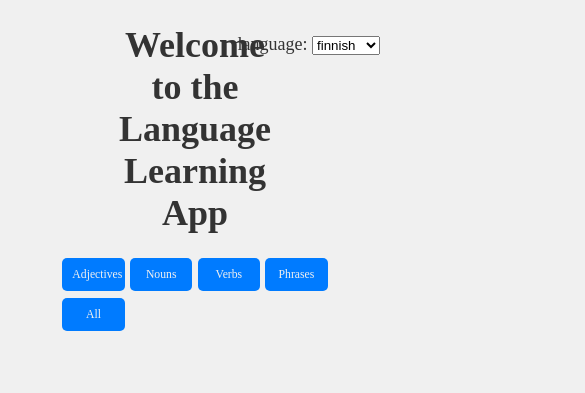
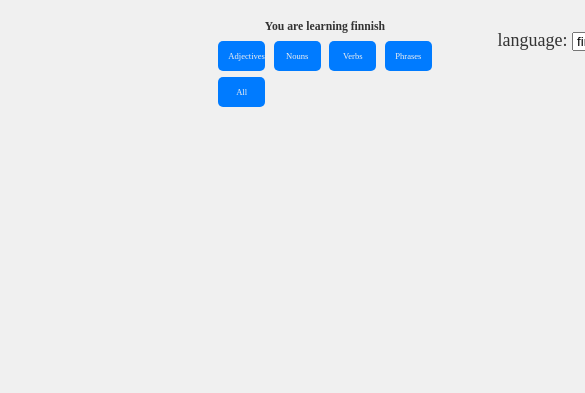
Before and after one commit to doruirimescu/flashcards, a plain HTML site: page index.html in a window 390 px wide. Shown: the top 393 px of the page, 585 px wide, since content can reach past the window. Drawn offline with Linux system fonts and the light colour scheme; a web font is replaced by a local one.

Commit message:
Update structures

```diff
--- a/index.html
+++ b/index.html
@@ -14,7 +14,7 @@
 <body>
     <div class="wrapper">
         <div id="categorySelection">
-            <h1>Welcome to the Language Learning App</h1>
+            <h1 id="welcome"></h1>
             <div class="category" id="category-buttons">
                 <!-- Buttons will be added here dynamically based on the selected language -->
             </div>
--- a/public/css/buttons.css
+++ b/public/css/buttons.css
@@ -56,8 +56,8 @@ button {
 
   @media only screen and (max-width: 700px) {
     .button {
-        width: 16.0vw;
-        font-size: 3.0vw;
+        width: 12.0vw;
+        font-size: 2.2vw;
     }
 
     .icon-button {
--- a/public/css/index.css
+++ b/public/css/index.css
@@ -19,3 +19,9 @@
     justify-content: center;
     margin:auto;
 }
+
+#welcome {
+    font-family: 'IM Fell English SC';
+    font-size: 3vw;
+    text-align: center;
+}
--- a/public/css/style.css
+++ b/public/css/style.css
@@ -8,6 +8,7 @@ body, html {
     font-size: large;
     position: relative;
     margin: auto;
+    min-width: 650px;
   }
 
   .wrapper{
--- a/public/language.js
+++ b/public/language.js
@@ -12,6 +12,12 @@ async function getLanguageData() {
     const response = await fetch(fetch_url);
     const data = await response.json();
     return data;
+}
+
+function updateWelcome()
+{
+    // set the text of the currentLanguage id
+    document.getElementById('welcome').textContent = `You are learning ${currentLanguage}`;
 }
 
 function populateLanguageSelection() {
@@ -57,12 +63,14 @@ async function init()
     localStorage.setItem('languageData', JSON.stringify(languageData));
     populateLanguageSelection();
     updateCategoryButtons();
+    updateWelcome();
 
     // Call this function after populating the language selection and whenever the language changes
     document.getElementById('language-select').addEventListener('change', function() {
         currentLanguage = this.value;
         localStorage.setItem('selectedLanguage', currentLanguage);
         updateCategoryButtons(); // Update buttons based on the newly selected language
+        updateWelcome();
     });
 }
 
```
